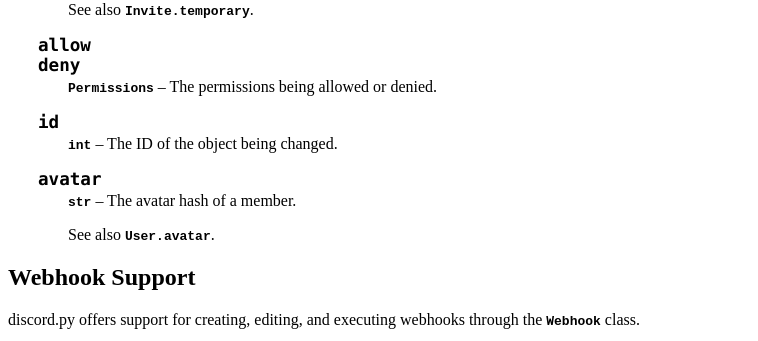
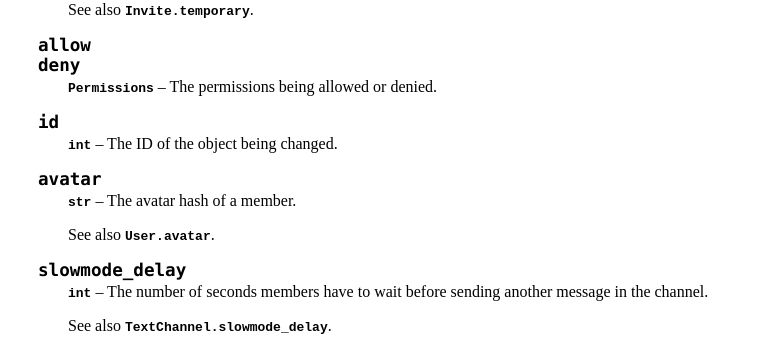
Before and after one commit to spartacus0816/dsbot, a Sphinx documentation site: the page built from docs/api.rst, in a window 1280 px wide and 900 px high, scrolled down 26556 px, cut to the strip 0-341 px from the top of the window. Shown: the whole strip, without its empty margins (0-758 px from the left). Built offline with Sphinx 7.4.7, drawn with Linux system fonts in a browser that asks for light colours.

Commit message:
Add support for AuditLogDiff.slowmode_delay.

```diff
--- a/docs/api.rst
+++ b/docs/api.rst
@@ -1741,6 +1741,13 @@ this goal, it must make use of a couple of data classes that aid in this goal.
 
         See also :attr:`User.avatar`.
 
+    .. attribute:: slowmode_delay
+
+        :class:`int` – The number of seconds members have to wait before
+        sending another message in the channel.
+
+        See also :attr:`TextChannel.slowmode_delay`.
+
 .. this is currently missing the following keys: reason and application_id
    I'm not sure how to about porting these
 
```
Also changed, not shown: 1 other file.
